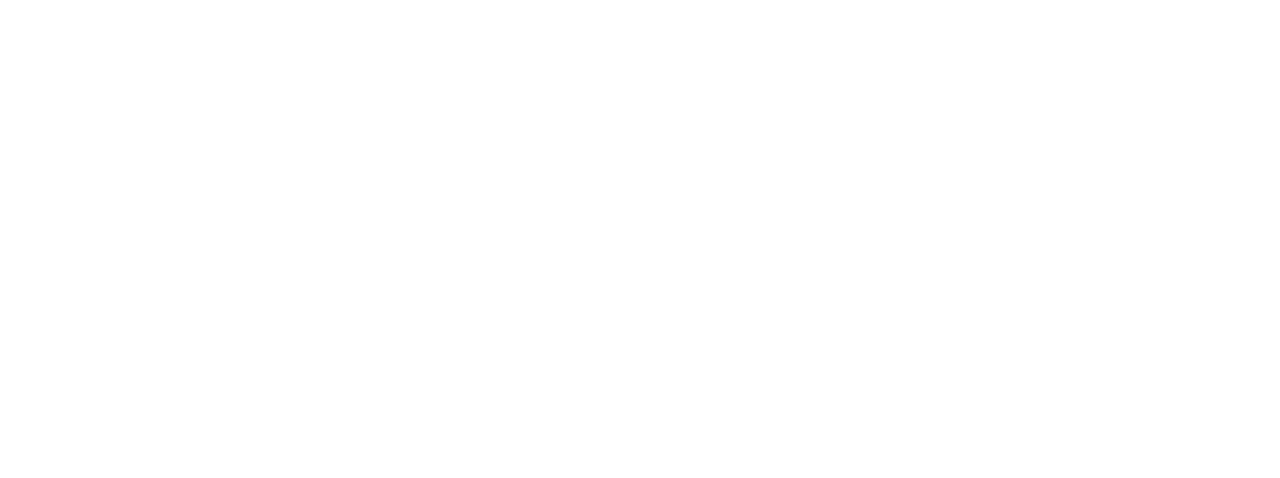
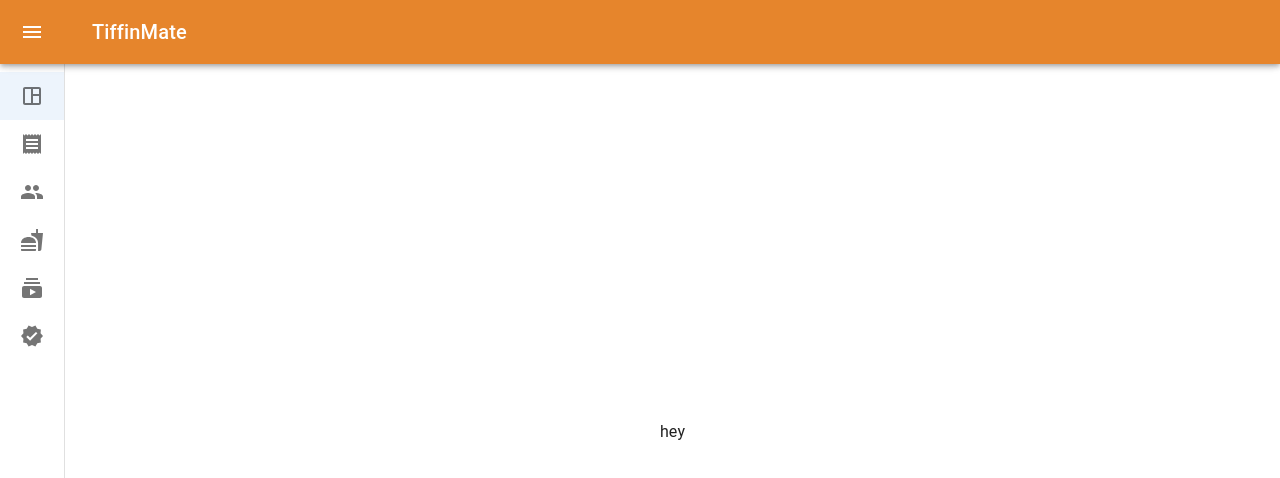
Before and after one commit to bridgeon-solution/tiffinmate-provider, a React (Vite) app: page /Orderlist in a window 1280 px wide. Before the commit this address had no page. Shown: the top 478 px of the page. Built offline with nearby package versions, Linux system fonts and the light colour scheme.

Commit message:
Fix Routes

```diff
--- a/src/App.tsx
+++ b/src/App.tsx
@@ -1,9 +1,8 @@
 
 import './App.css'
-import Index from './Routes'
+import Index from './Routes/Index'
+
 function App() {
-
-
   return (
     <>
       <Index/>
--- a/src/Atoms/Navbar.tsx
+++ b/src/Atoms/Navbar.tsx
@@ -1,4 +1,4 @@
-import React, { useState } from 'react';
+import { useState } from 'react';
 import { styled, useTheme, Theme, CSSObject } from '@mui/material/styles';
 import Box from '@mui/material/Box';
 import MuiDrawer from '@mui/material/Drawer';
@@ -21,6 +21,7 @@ import PeopleIcon from '@mui/icons-material/People';
 import FastfoodIcon from '@mui/icons-material/Fastfood';
 import SubscriptionsIcon from '@mui/icons-material/Subscriptions';
 import VerifiedIcon from '@mui/icons-material/Verified';
+import { useNavigate } from 'react-router-dom';
 
 
 
@@ -104,8 +105,8 @@ const icons = [
 ];
 
 const menuItems = [
-    { name: 'Dashboard', path: '/' },
-    { name: 'Order List', path: '/orderList' },
+    { name: 'Dashboard', path: '/Dashboard' },
+    { name: 'Order List', path: '/Orderlist' },
     { name: 'Users', path: '/users' },
     { name: 'Food Providers', path: '/food-providers' },
     { name: 'Subscriptions', path: '/subscriptions' },
@@ -113,10 +114,11 @@ const menuItems = [
   ];
 
 
-export default function Navbar() {
+export default function Navbar({children}:{children:React.ReactNode}) {
   const theme = useTheme();
   const [open, setOpen] = useState(false);
   const [activeIndex, setActiveIndex] = useState(0);
+  const navigate = useNavigate();
 
   const handleDrawerOpen = () => {
     setOpen(true);
@@ -128,6 +130,8 @@ export default function Navbar() {
 
   const handleMenuItemClick = (index: number) => {
     setActiveIndex(index);
+    navigate(menuItems[index].path);
+
   };
 
   return (
@@ -189,6 +193,7 @@ export default function Navbar() {
       </Drawer>
       <Box component="main" sx={{ flexGrow: 1, p: 3 }}>
       <DrawerHeader />
+      {children}
       </Box>
     </Box>
   );
--- a/src/Components/Linechart.tsx
+++ b/src/Components/Linechart.tsx
@@ -1,4 +1,4 @@
-import * as React from 'react';
+
 import Box from '@mui/material/Box';
 import Card from '@mui/material/Card';
 import CardContent from '@mui/material/CardContent';
--- a/src/Components/Peichart.tsx
+++ b/src/Components/Peichart.tsx
@@ -15,7 +15,7 @@ const revenueData = [
   { id: 'Revenue Pending', value: 20, label: 'Pending', color: '#ff7043' },
 ];
 
-const PieCard = () => {
+const PieCard :React.FC = () => {
   return (
     <Box sx={{ display: 'flex', gap: 2, flexWrap: 'wrap', justifyContent: 'center',mt:4 }}>
       <Card sx={{ minWidth: 470,  boxShadow: 3 }}>
--- a/src/Pages/Dashboards.tsx
+++ b/src/Pages/Dashboards.tsx
@@ -1,18 +1,15 @@
 import React from 'react';
-import Navbar from '../Atoms/Navbar';
 import Cards from '../Components/Cards';
 import PieChartCard from '../Components/Peichart';
 import Linechart from '../Components/Linechart';
-import Feedbacks from '../Components/Feedbacks';
+
 
 const Dashboards: React.FC = () => {
   return (
     <div>
-      <Navbar />
       <Cards/>
       <PieChartCard/>
       <Linechart/>
-      {/* <Feedbacks/> */}
     </div>
   );
 };
--- /dev/null
+++ b/src/Pages/Orderlist.tsx
@@ -0,0 +1,11 @@
+import React from 'react'
+
+const Orderlist:React.FC = () => {
+  return (
+    <div>
+      hey
+    </div>
+  )
+}
+
+export default Orderlist
--- a/src/Routes/Index.tsx
+++ b/src/Routes/Index.tsx
@@ -1,13 +1,25 @@
 import React from 'react';
 import { BrowserRouter, Routes, Route } from 'react-router-dom';
 import Dashboards from '../Pages/Dashboards';
-import Peichart from '../Components/Peichart';
+import Navbar from '../Atoms/Navbar';
+import Orderlist from '../Pages/Orderlist';
+
 
 const Index: React.FC = () => {
   return (
     <BrowserRouter>
       <Routes>
-        <Route path="/" element={<Dashboards />} />
+        {/* <Route path="/" element={<Dashboards />} /> */}
+        <Route path='/*'
+        element={
+          <Navbar>
+            <Routes>
+              <Route path='/Dashboard' element={<Dashboards/>} />
+              <Route path='/Orderlist' element={<Orderlist/>} />
+            </Routes>
+          </Navbar>
+        }
+        />
 
       </Routes>
     </BrowserRouter>
```
